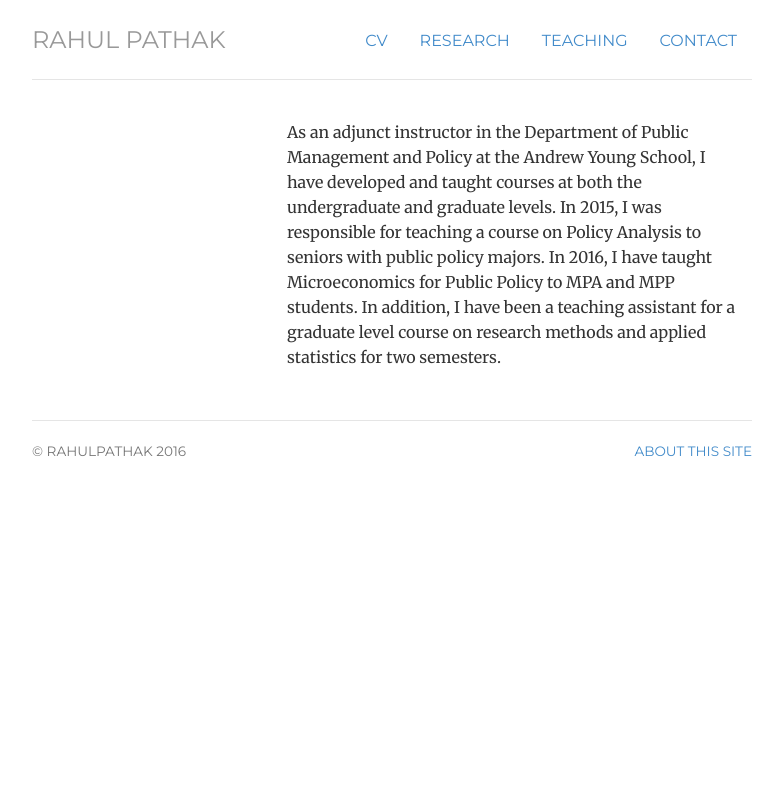
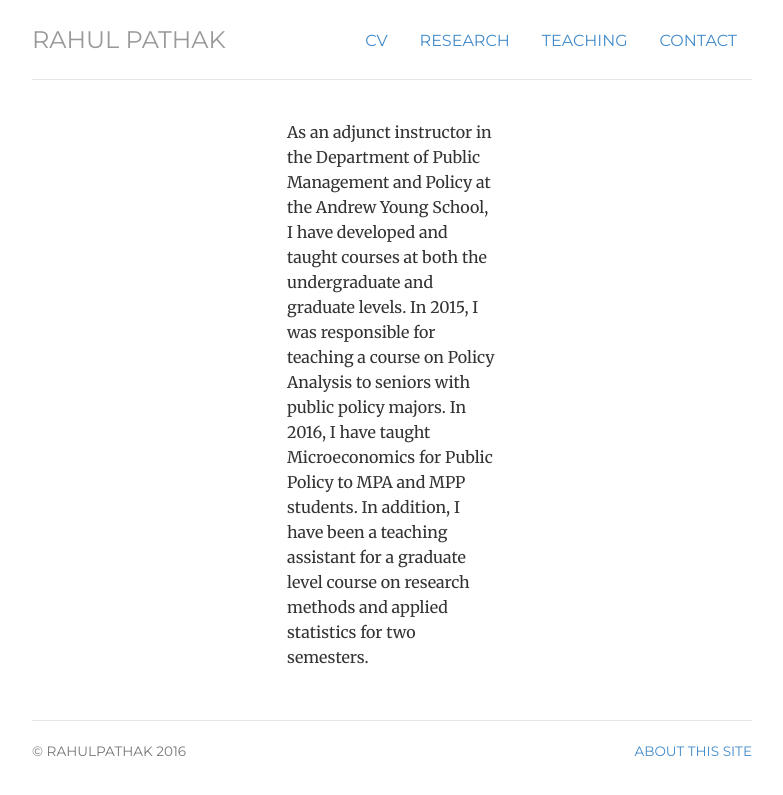
Before and after one commit to pathak-rahul/pathak-rahul.github.io, a Jekyll site: the page built from teaching/index.html, in a window 1280 px wide. Shown: the top 795 px of the page, without its empty margins (248-1031 px from the left). Built offline with Jekyll 4.4.1, drawn with Linux system fonts in a browser that asks for light colours.

Commit message:
Update index.html

```diff
--- a/teaching/index.html
+++ b/teaching/index.html
@@ -8,7 +8,7 @@
 	<div class="col-sm-4">
 	</div>
 
-	<div itemscope itemtype="http://data-vocabulary.org/Person" class="col-sm-8">
+	<div itemscope itemtype="http://data-vocabulary.org/Person" class="col-sm-4">
 
 
 	<p class-"lead"> As an adjunct instructor in the Department of Public Management and Policy at the Andrew Young School, I have developed and taught courses at both the undergraduate and graduate levels. In 2015, I was responsible for teaching a course on Policy Analysis to seniors with public policy majors. In 2016, I have taught Microeconomics for Public Policy to MPA and MPP students. In addition, I have been a teaching assistant for a graduate level course on research methods and applied statistics for two semesters. </p> </span>
```
